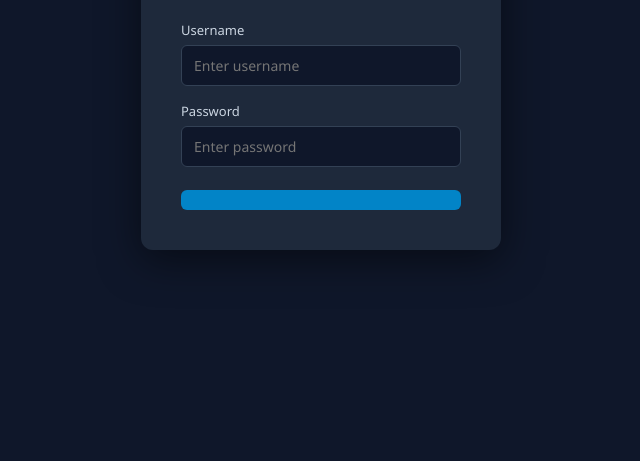
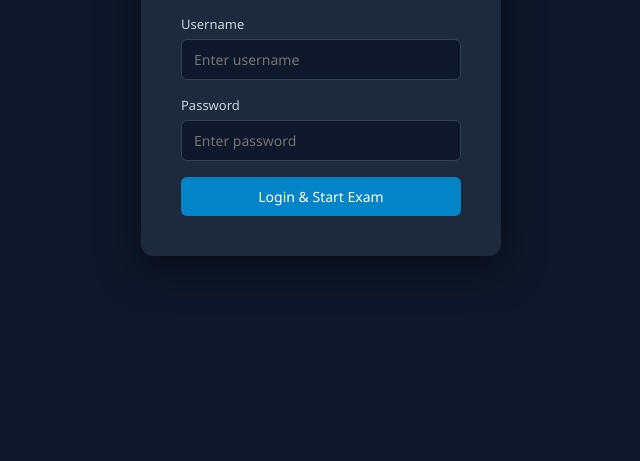
Before and after one commit to AnittaMF/coding-event-platform, a website: page public/index.html in a window 1280 px wide. Shown: the part 339-800 px from the top of the page, without its empty margins (319-959 px from the left). Drawn offline with Linux system fonts and the light colour scheme.

Commit message:
Update index.html

```diff
--- a/public/index.html
+++ b/public/index.html
@@ -98,7 +98,7 @@
     <input type="text" id="username" placeholder="Enter username" autocomplete="off">
     <label>Password</label>
     <input type="password" id="password" placeholder="Enter password">
-    <button class="btn-primary" id="loginBtn" onclick="login()" Login &amp; Start Exam</button>
+    <button class="btn-primary" id="loginBtn" onclick="login()"> Login &amp; Start Exam</button>
   </div>
 </div>
 
```
